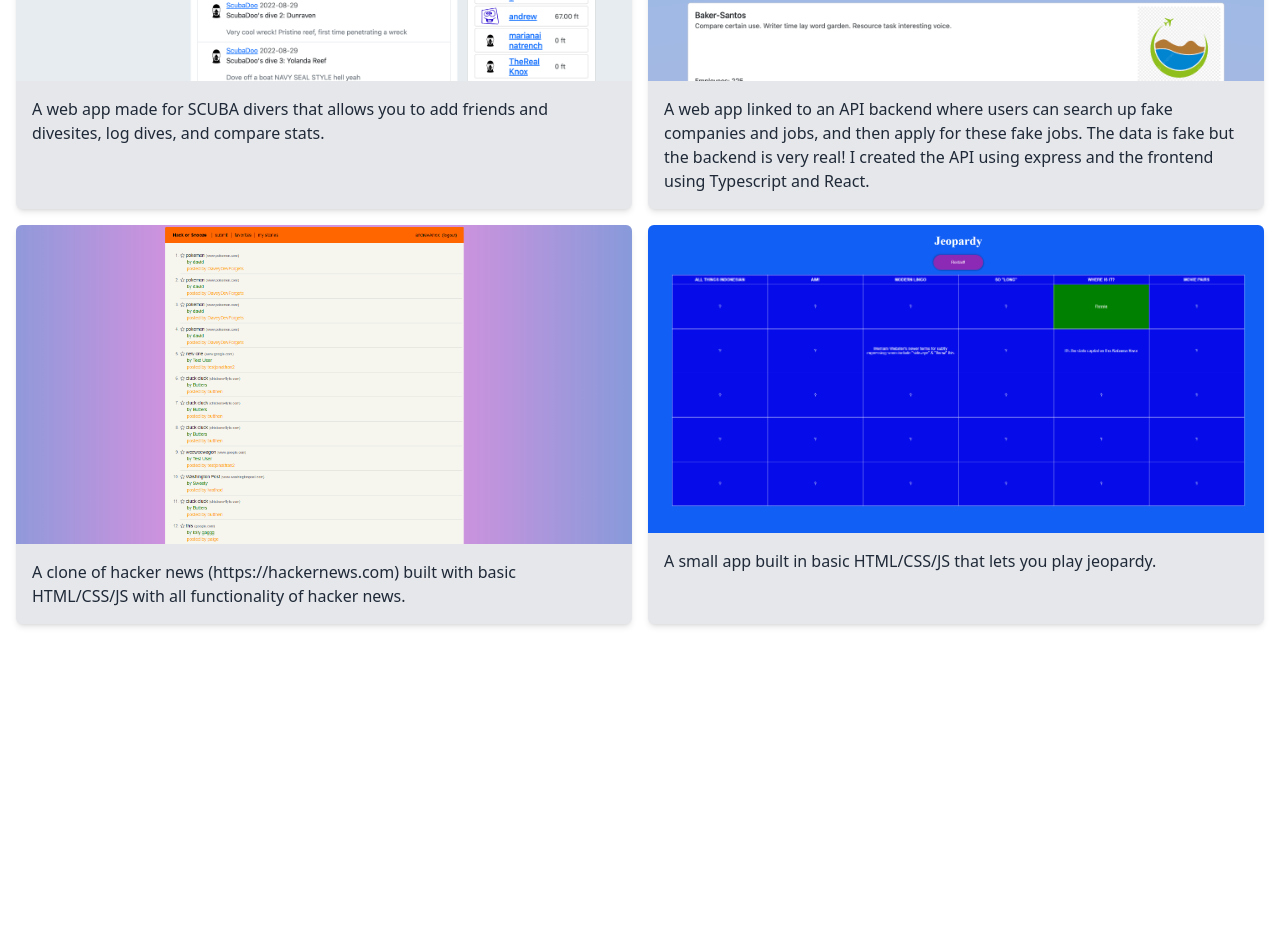
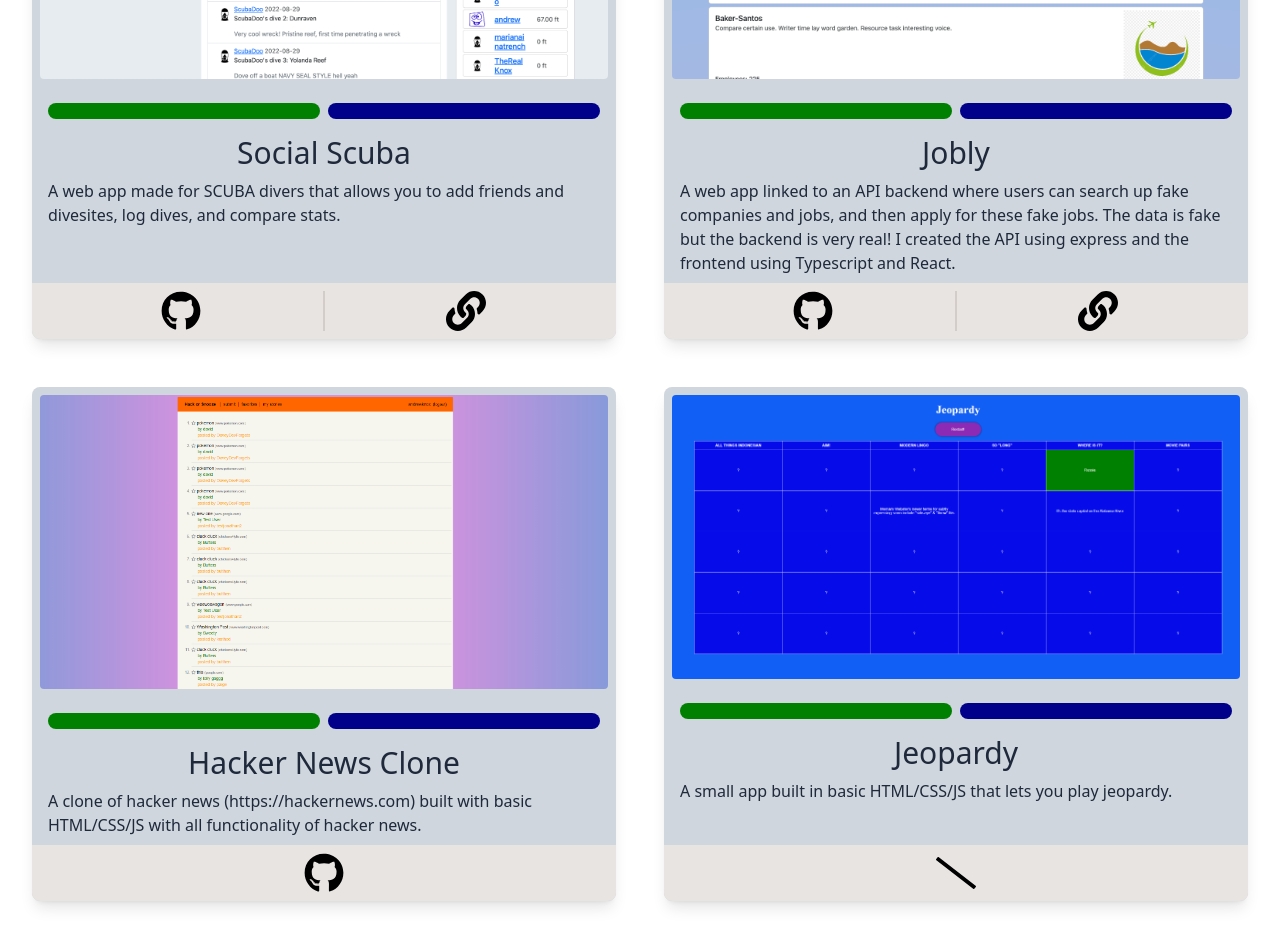
Before and after one commit to knox-dude/knox-dude.github.io, a React (Vite) app: page / in a window 1280 px wide. Shown: the part 980-1913 px from the top of the page. Before the commit the page ends 1620 px from the top, so only its background shows below. Built offline with nearby package versions, Linux system fonts and the light colour scheme.

Commit message:
added a lot of detail to the project cards

```diff
--- a/src/Components/ProjectCard.tsx
+++ b/src/Components/ProjectCard.tsx
@@ -1,21 +1,84 @@
-interface ProjectCardProps {
-  imagePath: string
-  description: string
-  link: string | null
-}
+import { FaLink, FaGithub, FaSlash } from 'react-icons/fa'
+import { Project } from '@/types'
+import TopicBubble from './TopicBubble'
 
-function ProjectCard({ imagePath, description, link }: ProjectCardProps) {
-  const hrefLink = link ? link : "/";
+function ProjectCard({ images, description, title, links, topics }: Project) {
+  // create list of topic components
+  const topicList = () => {
+    return topics.map((topic) => (
+      <TopicBubble
+        key={topic.id}
+        text={topic.text}
+        color={topic.color}
+      />
+    ))
+  }
+
+  const navLinks = () => {
+    if (links.github && links.site) {
+      return (
+        <>
+          <a
+            href={links.github}
+            className="flex h-full w-full items-center justify-center border-r-2 border-ui"
+          >
+            <FaGithub size={40} />
+          </a>
+          <a
+            href={links.site}
+            className="flex h-full w-full items-center justify-center"
+          >
+            <FaLink size={40} />
+          </a>
+        </>
+      )
+    } else if (links.github) {
+      return (
+        <a
+          href={links.site}
+          className="flex h-full w-full items-center justify-center"
+        >
+          <FaGithub size={40} />
+        </a>
+      )
+    } else if (links.site) {
+      return (
+        <a
+          href={links.site}
+          className="flex h-full w-full items-center justify-center"
+        >
+          <FaLink size={40} />
+        </a>
+      )
+    } else {
+      return (
+        <span className="flex h-full w-full items-center justify-center">
+          <FaSlash size={40} />
+        </span>
+      )
+    }
+  }
+
   return (
-    <a
-      href={hrefLink}
-      className="block overflow-hidden rounded-md bg-gray-200 shadow-md"
-    >
-      <img src={imagePath} alt="Project" className="object-cover" />
-      <div className="p-4">
-        <p className="text-gray-800">{description}</p>
-      </div>
-    </a>
+    <article className="ui m-4 flex flex-col overflow-hidden rounded-lg shadow-lg">
+      <section className="project-picture flex-shrink-0 p-2">
+        <img
+          src={images[0]}
+          alt="Project photo"
+          className="w-full rounded object-cover"
+        />
+      </section>
+      <section className="topics grid grid-cols-2 gap-2 p-4">
+        {topicList()}
+      </section>
+      <section className="description mx-2 flex-grow">
+        <h1 className="text mb-2 text-center text-3xl">{title}</h1>
+        <p className="text m-2">{description}</p>
+      </section>
+      <nav className="flex items-center justify-around bg-ui-light p-2">
+        {navLinks()}
+      </nav>
+    </article>
   )
 }
 
--- a/src/Components/ProjectList.tsx
+++ b/src/Components/ProjectList.tsx
@@ -1,11 +1,5 @@
 import ProjectCard from './ProjectCard'
-
-interface Project {
-  id: number
-  images: string[]
-  description: string
-  link: string | null
-}
+import { Project } from '@/types'
 
 interface ProjectListProps {
   projects: Project[]
@@ -19,9 +13,12 @@ const ProjectList = ({ projects }: ProjectListProps) => {
         {projects.map((project) => (
           <ProjectCard
             key={project.id}
-            imagePath={project.images[0]}
+            id={project.id}
+            images={project.images}
             description={project.description}
-            link={project.link}
+            title={project.title}
+            links={project.links}
+            topics={project.topics}
           />
         ))}
       </div>
--- /dev/null
+++ b/src/Components/TopicBubble.tsx
@@ -0,0 +1,17 @@
+interface TopicBubbleProps {
+  text:string
+  color:string
+}
+
+function TopicBubble({text, color}: TopicBubbleProps) {
+  return (
+    <figure
+      className="rounded-full px-4 py-2 text-white"
+      style={{ backgroundColor: color }}
+    >
+      {text}
+    </figure>
+  )
+}
+
+export default TopicBubble
```
